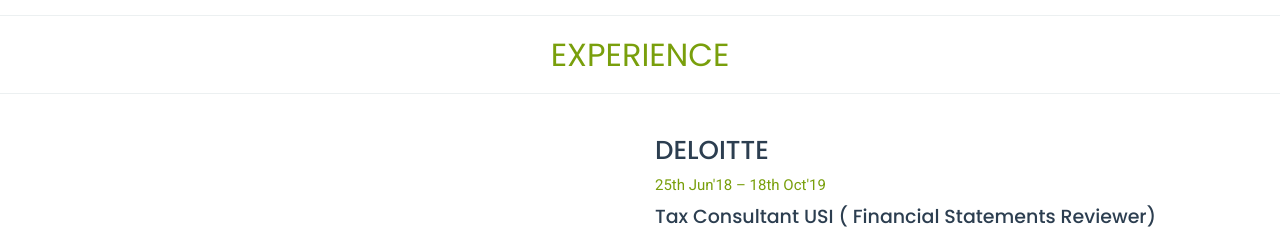
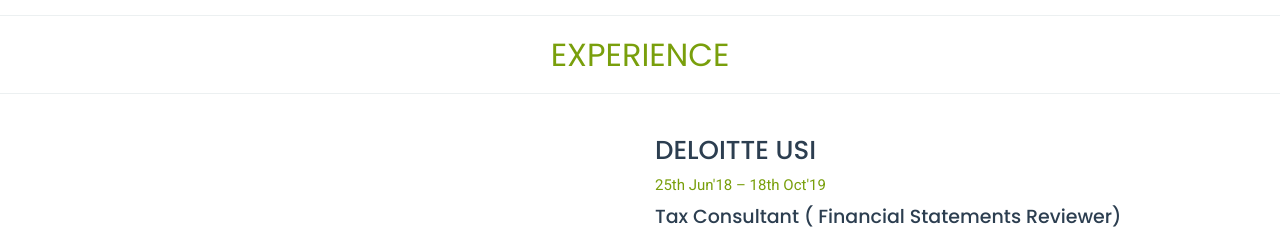
Before and after one commit to vemulagayathri/vemulagayathri.github.io, a plain HTML site: page index.html in a window 1280 px wide. Shown: the part 1120-1356 px from the top of the page. Drawn offline with nearby package versions, Linux system fonts and the light colour scheme.

Commit message:
Update index.html

```diff
--- a/index.html
+++ b/index.html
@@ -146,10 +146,10 @@
     <div class="row">
     	  <div class="col-lg-6"  ></div>
       <div class="col-lg-6" data-aos="fade-right" data-aos-duration="2000">
-          <h3 style="font-weight: 500;">DELOITTE </h3>
+          <h3 style="font-weight: 500;">DELOITTE USI </h3>
               <div class="date">    <p   style="color: #799F0C;" >
               25th Jun'18 – 18th Oct'19</p></div>
-              <h4 style="font-weight: 500;">Tax Consultant USI ( Financial Statements
+              <h4 style="font-weight: 500;">Tax Consultant  ( Financial Statements
 Reviewer)
   </h4>
               <p>
```
